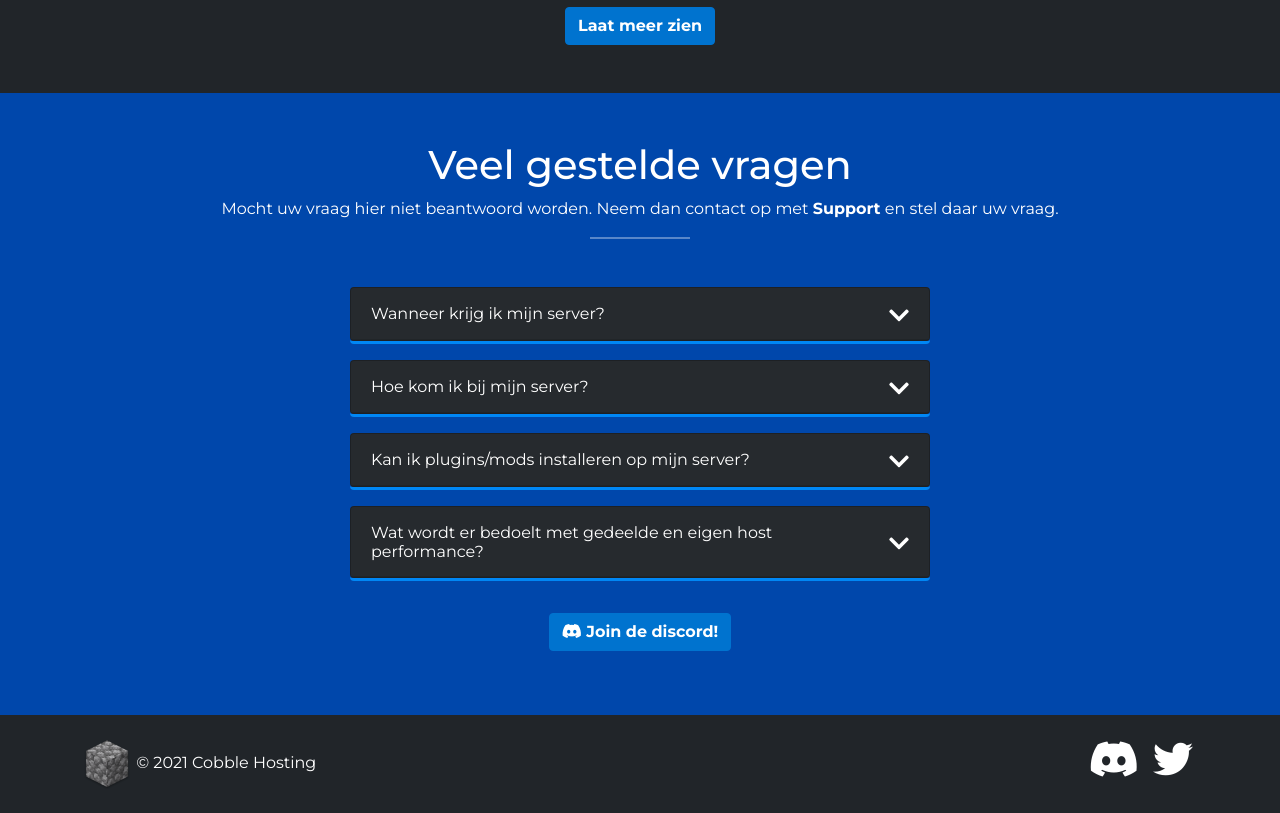
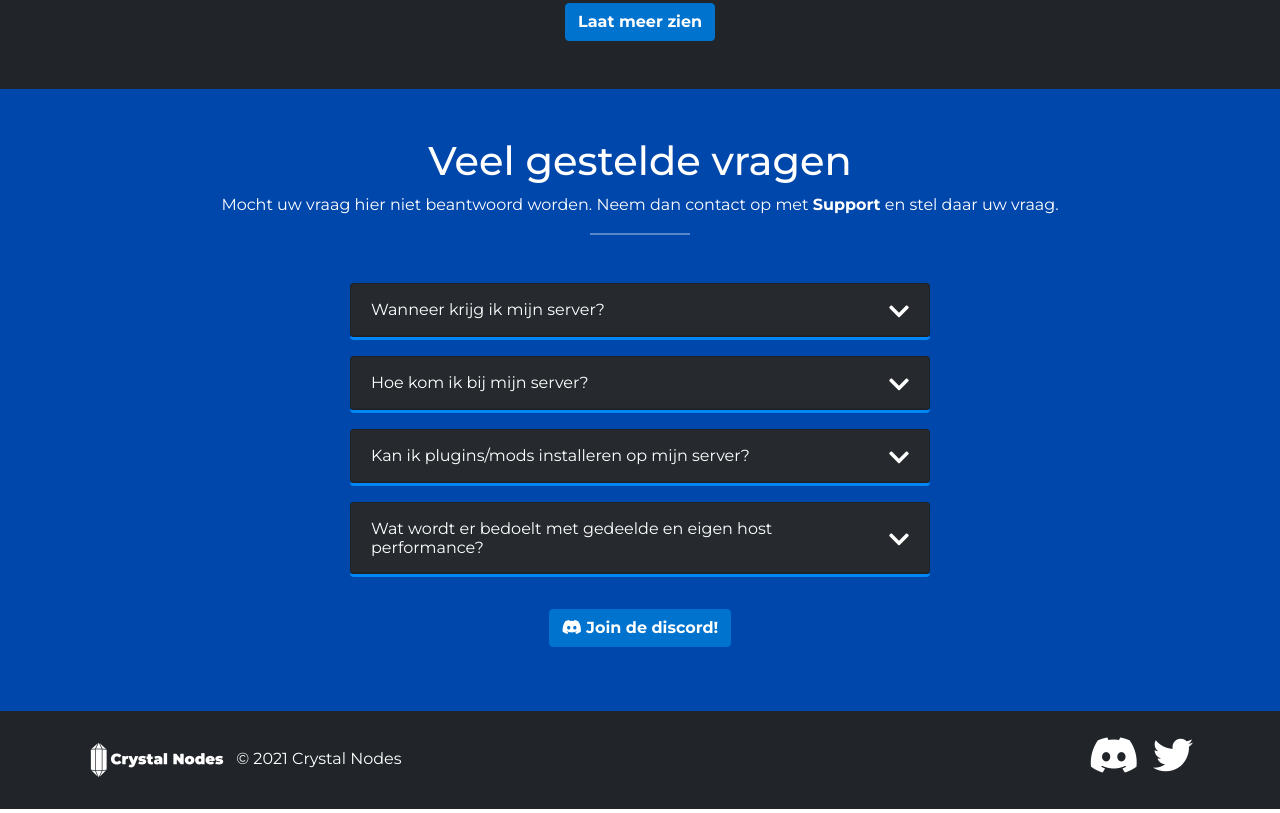
Before and after one commit to Chaspyr/chaspyr.github.io, a plain HTML site: page hosting/index.html in a window 1280 px wide. Shown: the part 1224-2037 px from the top of the page. Drawn offline with Linux system fonts and the light colour scheme.

Commit message:
Nieuw logo en naam

```diff
--- a/hosting/index.html
+++ b/hosting/index.html
@@ -17,7 +17,7 @@
     <nav class="navbar navbar-expand-lg navbar-dark bg-dark" aria-label="Eighth navbar example">
         <div class="container">
             <a class="navbar-brand" href="#">
-                <img src="images/logo.png" width="150">
+                <img src="images/logo-new.png" width="250">
             </a>
             <button class="navbar-toggler" type="button" data-bs-toggle="collapse" data-bs-target="#navbarsExample07" aria-controls="navbarsExample07" aria-expanded="false" aria-label="Toggle navigation">
                 <span class="navbar-toggler-icon"></span>
@@ -381,8 +381,8 @@
                 </a>
             </p>
             <p class="m-0">
-                <img src="images/icons/cobblestone.png" width="50">
-                &copy; 2021 Cobble Hosting
+                <img src="images/logo-new.png" width="150">
+                &copy; 2021 Crystal Nodes
             </p>
         </div>
       </footer>
```
Also changed, not shown: hosting/images/logo-new.png (added).
